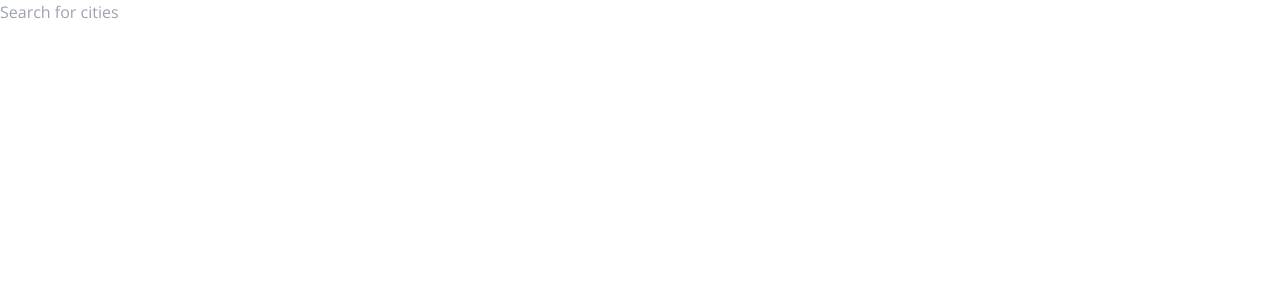
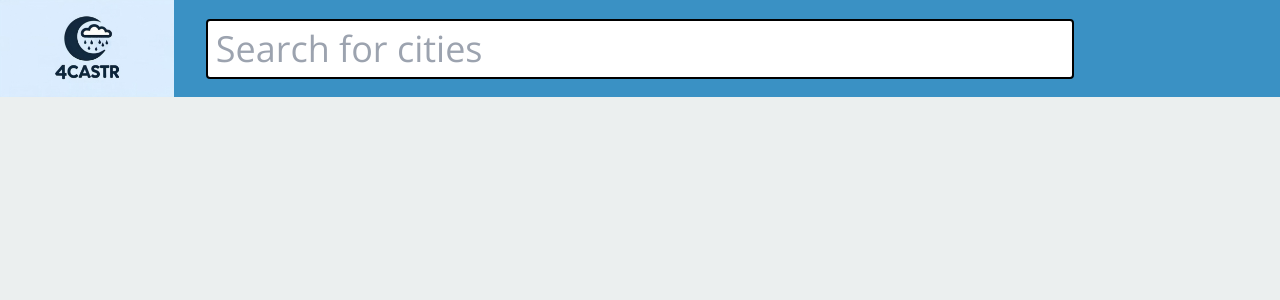
Before and after one commit to andlamb2002/weather-app, a React (Create React App) app in the folder client/: page / in a window 1280 px wide. Shown: the top 300 px of the page. Built offline with nearby package versions, Linux system fonts and the light colour scheme.

Commit message:
Header component

```diff
--- a/client/src/App.jsx
+++ b/client/src/App.jsx
@@ -1,9 +1,10 @@
 import React, { useEffect, useState } from 'react'
 import { BrowserRouter, Routes, Route, useParams } from "react-router-dom";
 import axios from 'axios';
-import SearchBar from './components/SearchBar';
-import WeatherInfo from './components/WeatherInfo';
-import ForecastInfo from './components/ForecastInfo';
+import './App.css';
+import Header from './Components/Header';
+import WeatherInfo from './Components/WeatherInfo';
+import ForecastInfo from './Components/ForecastInfo';
 
 function App() {
 
@@ -38,10 +39,13 @@ function App() {
 
   return (
     <BrowserRouter>
-      <Routes>
-        <Route path="/" element={<SearchBar />} />
-        <Route path="/weather/:lat/:lng" element={<WeatherFetcher />} />
-      </Routes>
+      <Header></Header>
+      <div className="bg-bg">
+        <Routes>
+          <Route path="/" element={<div className="min-h-screen w-full"/>} />
+          <Route path="/weather/:lat/:lng" element={<WeatherFetcher/>} />
+        </Routes>
+      </div>
     </BrowserRouter>
   )
 }
--- /dev/null
+++ b/client/src/components/Header.jsx
@@ -0,0 +1,18 @@
+import React from 'react'
+import { Link } from 'react-router-dom';
+import logo from '../Assets/logo.jpg';
+import SearchBar from './SearchBar';
+
+function Header() {
+    return (
+        <div className="flex flex-row bg-header items-center gap-8">
+            <Link to="/">
+                <img src={logo} alt="logo" className="w-64"></img>
+            </Link>
+            <SearchBar></SearchBar>
+            <div className="w-64"></div>
+        </div>
+    )
+}
+
+export default Header;
--- a/client/src/components/SearchBar.jsx
+++ b/client/src/components/SearchBar.jsx
@@ -30,27 +30,34 @@ function SearchBar() {
     try {
       const { data } = await axios.get(`/api/coordinatesByPlaceId?placeId=${placeId}`);
       navigate(`/weather/${data.lat}/${data.lng}`);
+      setInput('');
+      setSuggestions([]);
     } catch (error) {
       console.error('Error fetching coordinates:', error);
     }
   };
 
   return (
-    <div>
+    <div className="w-full relative">
       <input
-        // className="border-4 border-black rounded p-2"
+        className="w-full text-text text-4xl bg-white border-2 border-black rounded p-2 focus:outline-none "
         type="text"
         value={input}
         onChange={(e) => setInput(e.target.value)}
         placeholder="Search for cities"
       />
-      <ul>
-        {suggestions.map((suggestion, index) => (
-          <li key={index} onClick={() => handleSelectSuggestion(suggestion.place_id)}>
-            {suggestion.description}
-          </li>
-        ))}
-      </ul>
+      {suggestions.length > 0 && (
+        <ul className="absolute z-10 overflow-auto w-full text-text text-4xl bg-white border-x-2 border-b-2 border-black rounded-b">
+          {suggestions.map((suggestion, index) => (
+            <li
+              className="p-2 hover:bg-whiteHover cursor-pointer"
+              key={index}
+              onClick={() => handleSelectSuggestion(suggestion.place_id)}>
+              {suggestion.description}
+            </li>
+          ))}
+        </ul>
+      )}
     </div>
   );
 }
--- a/client/tailwind.config.js
+++ b/client/tailwind.config.js
@@ -11,7 +11,7 @@ module.exports = {
         header: '#3A91C4',
         darkBg: '#1A3F56',
         white: '#FFFFFF',
-        whiteHover: '#F7F7F7',
+        whiteHover: '#C2C2C2',
         black: "#000000",
         orange: '#FFCF99',
         orangeHover: '#FFB561',
```
Also changed, not shown: client/src/Assets/logo.jpg (added).
